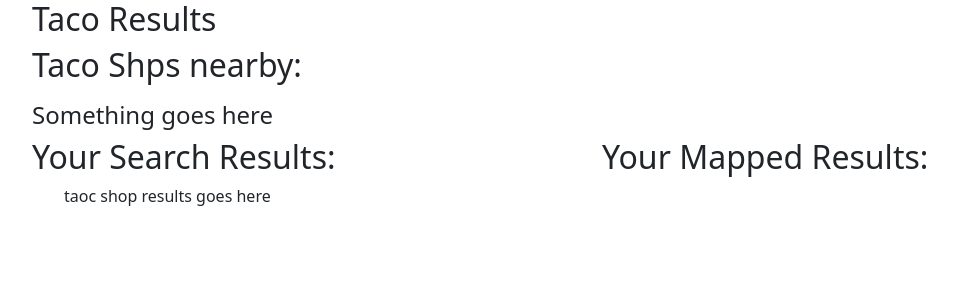
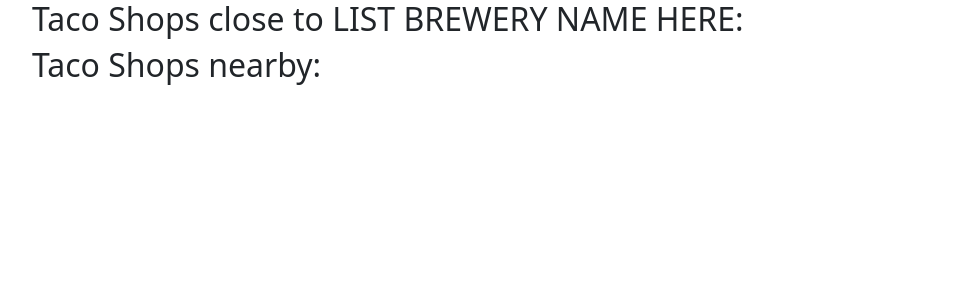
Before and after one commit to Chesney-Bal/Taco-Hops, a Flask app: template templates/tacoshops_nearby.html in a window 1280 px wide. Shown: the top 300 px of the page, without its empty margins (50-1007 px from the left). Run offline with Flask 2, Linux system fonts and the light colour scheme; the template is opened without the code that fills it, so the values that code supplies are empty.

Commit message:
Brewery and Taco Shop search routes and templates completed

```diff
--- a/server.py
+++ b/server.py
@@ -18,8 +18,6 @@ app = Flask(__name__)
 app.secret_key = "TacosBeerTacosBeer"
 app.jinja_env.undefined = StrictUndefined
 API_KEY=environ.get('API_TOKEN')
-
-#create routes and view functions
 
 
 @app.route('/')
@@ -128,30 +126,10 @@ def search_for_brewery():
     return render_template("brewery_search_results.html", breweries=breweries)
 
 
-#results page - user can view a map and results from search
-@app.route('/brewery_search_results')
-def search_results():
-    """Returns page with brewery search results"""
-
-    return render_template('brewery_search_results.html')
-
-#another page or view route?
-    #search returns- brewery with list of tacoshops near by
-
-    #user can click on brewery name and get...(Yelp page?)
-
-@app.route('/taco',methods=["POST"])
-def dispaly_tacoshops():
-    lat=request.json.get("lat")
-    long=request.json.get("long")
-
-# @app.route('/taco')
-# def tacoshops_nearby():
-
-    #location should be the location of the selected brewery
-    # location = request.args.get('location', '')
-#currently hard coded San Diego in as a location and taocshops.html returns a list of taco shops in san diego.
-#would like to figure out how to pass in the location from the other search
+@app.route('/taco')
+def tacoshops_nearby():
+    lat=request.args.get("lat")
+    long=request.args.get("long")
 
     url ='https://api.yelp.com/v3/businesses/search'
     headers = {'Authorization': 'Bearer '+API_KEY
--- a/templates/base.html
+++ b/templates/base.html
@@ -10,6 +10,7 @@
     <link rel="stylesheet" href="/static/styles.css">
   </head>
 
+  {% block body %}
   <body>
     <div class="container">
 
@@ -26,7 +27,7 @@
     <!-- My custom JavaScript -->
     <!--script src="/static/bootstrapDemoHelper.js"></script> -->
 
-    {% block body %}
+
 
     {% endblock %}
   </body>
--- a/templates/tacoshops_nearby.html
+++ b/templates/tacoshops_nearby.html
@@ -1,19 +1,19 @@
 {% extends "base.html" %}
 
-{% block title %}Nearby TacoShops{% endblock %}
+{% block title %}Nearby TacoShop Results{% endblock %}
 
 {% block body %}
 
 <div class="container">
     <div class="row">
       <div class="column">
-        <h2> Taco Results</h2>
+        <h2> Taco Shops close to LIST BREWERY NAME HERE:</h2>
       </div>
     </div>
 
     <div class="row">
       <div class="col-6">
-        <h2> Taco Shps nearby:</h2>
+        <h2> Taco Shops nearby:</h2>
         <ul class="tacoshop-search">
         {% for tacoshop in tacoshops%}
         <li><a href="{{tacoshop['url']}}" target="_blank">
@@ -24,24 +24,4 @@
         </ul>
 </div>
 
-<div class="container">
-    <div class="row">
-        <div class="col-3">
-             <h4>Something goes here</h4>
-          </div>
-    </div>
-
-    <div class="row">
-      <div class="col-6">
-        <h2>Your Search Results:</h2>
-        <ul class="taco-search">
-            taoc shop results goes here
-        </ul>
-      </div>
-      <div class="col-6">
-        <h2>Your Mapped Results:</h2>
-
-      </div>
-    </div>
-  </div>
   {% endblock %}
```
Also changed, not shown: templates/brewery_search_results.html (+4 -12 lines), templates/brewery_trip_planner.html (+0 -30 lines), templates/goodbye.html (+15 -7 lines).
